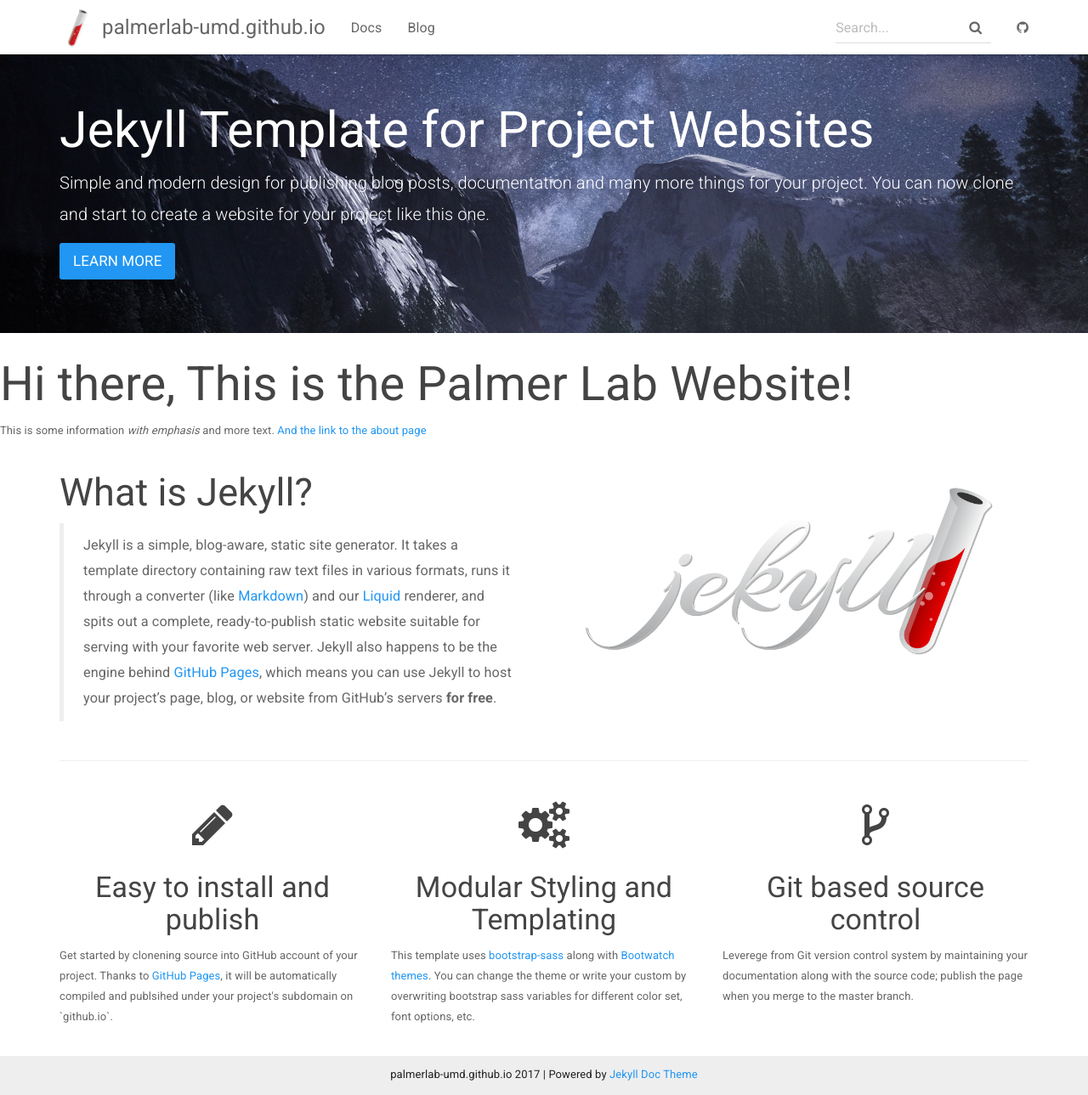
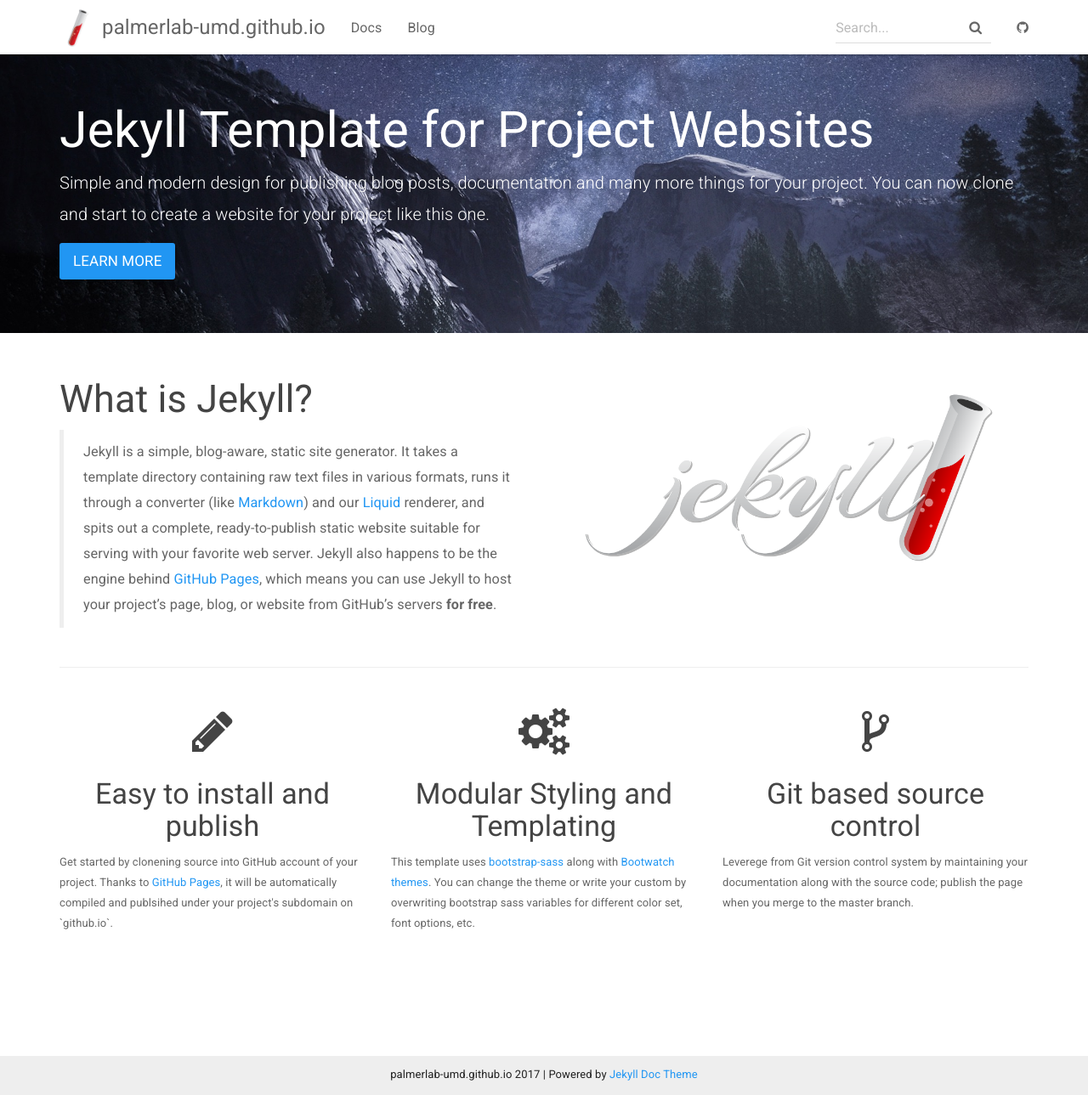
Before and after one commit to palmerlab-umd/palmerlab-umd.github.io, a Jekyll site: the page built from index.html, in a window 1280 px wide and 1289 px high. Shown: the whole window at 85% size. Built offline with Jekyll 4.4.1, drawn with Linux system fonts in a browser that asks for light colours; nearby versions of some CDN libraries.

```diff
--- a/index.html
+++ b/index.html
@@ -11,11 +11,6 @@ title: Palmer Lab website
         <p><a class="btn btn-primary btn-lg" href="{{ "/docs/home/" | prepend: site.baseurl }}" role="button">Learn more</a></p>
     </div>
 </div>
-
-<div class="blurb">
-        		<h1>Hi there, This is the Palmer Lab Website!</h1>
-				<p>This is some information <em>with emphasis</em> and more text. <a href="/about">And the link to the about page</a></p>
-    		</div><!-- /.blurb -->
 
 <div class="container">
 
```
Also changed, not shown: css/main.css (deleted, +0 -43 lines).
